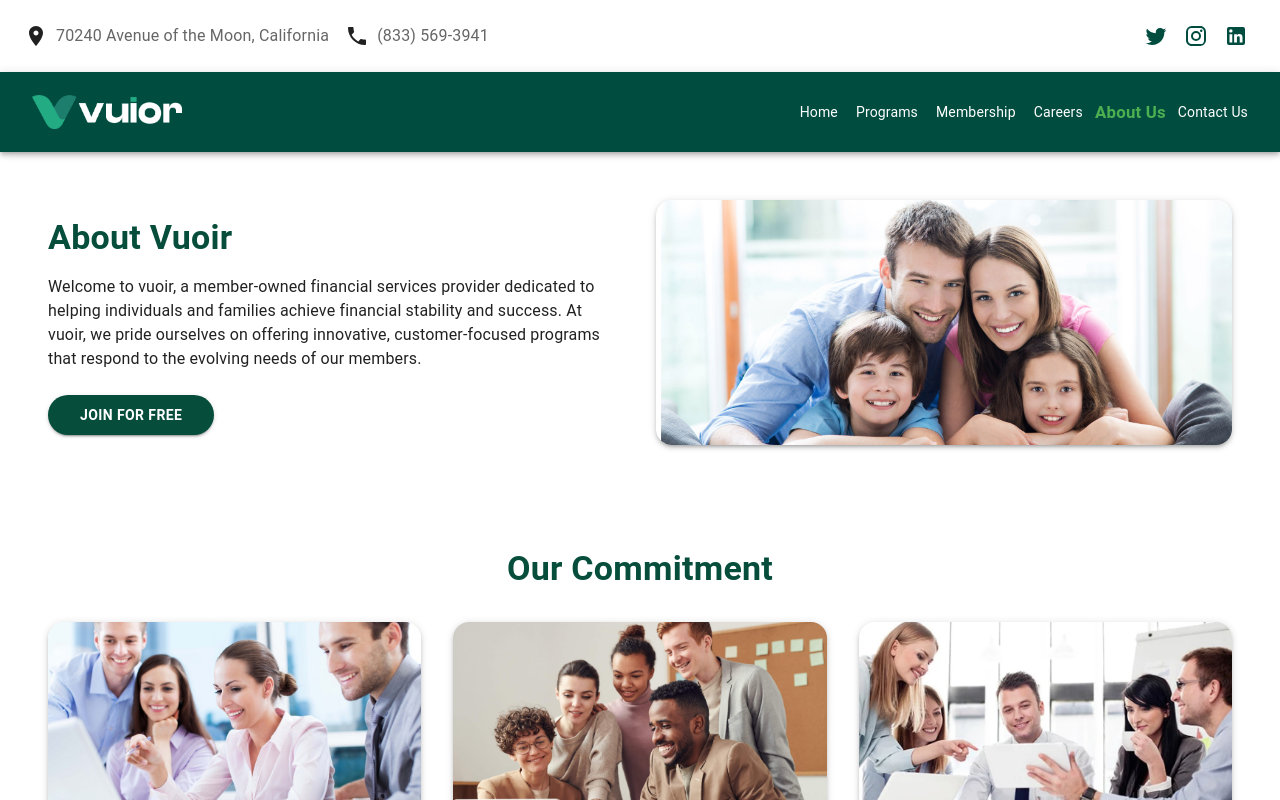
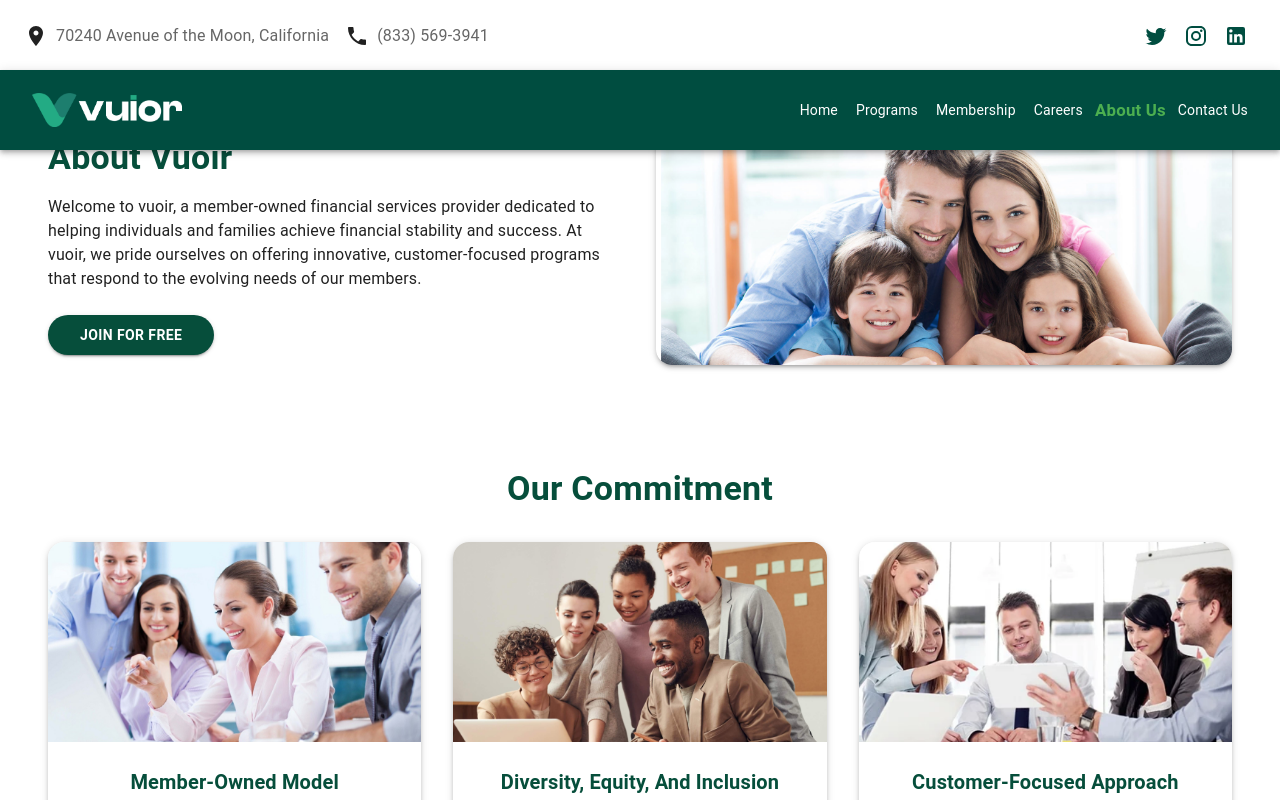
Before and after one commit to FaizanChoudhary/vuior, a React (Create React App) app: page /about-us in a window 1280 px wide. Shown: the top 800 px of the page. Built offline with nearby package versions, Linux system fonts and the light colour scheme.

Commit message:
Added Header Animation

```diff
--- a/src/components/Header.js
+++ b/src/components/Header.js
@@ -10,11 +10,12 @@
   Toolbar,
   Typography,
 } from "@mui/material";
-import React, { useState } from "react";
+import React, { useState, useEffect } from "react";
 import { Link, useLocation } from "react-router-dom";
 
 const Header = () => {
   const [drawerOpen, setDrawerOpen] = useState(false);
+  const [isSticky, setIsSticky] = useState(false);
   const location = useLocation();
 
   const toggleDrawer = (open) => () => {
@@ -29,6 +30,17 @@
     { text: "About Us", path: "/about-us" },
     { text: "Contact Us", path: "/contact-us" },
   ];
+
+  const handleScroll = () => {
+    setIsSticky(window.scrollY > 150); // Adjust threshold as needed
+  };
+
+  useEffect(() => {
+    window.addEventListener("scroll", handleScroll);
+    return () => {
+      window.removeEventListener("scroll", handleScroll);
+    };
+  }, []);
 
   const drawerList = () => (
     <Box
@@ -49,11 +61,15 @@
 
   return (
     <AppBar
-      position="sticky" // Make header sticky
+      position={isSticky ? "sticky" : "absolute"} // Make header sticky
       sx={{
         backgroundColor: "#004d40",
         padding: 1,
         zIndex: 1200, // Ensure header stays above content
+        transition: "transform 0.3s ease, opacity 0.3s ease",
+        transform: isSticky ? "translateY(0)" : "translateY(-100%)", // Slide in/out
+        // opacity: isSticky ? 1 : 0, // Fade in/out
+        top: isSticky ? 0 : 150, //
       }}
     >
       <Toolbar sx={{ justifyContent: "space-between" }}>
@@ -89,8 +105,6 @@
                 transition: "transform 0.3s ease, color 0.3s ease", // Smooth transition for zoom and color
                 "&:hover": {
                   color: "#4CAF50", // Green on hover
-                  // transform: "scale(1.2)", // Zoom in on hover,
-                  transition: "transform 0.1s ease, color 0.1s ease", // Smooth transition for zoom and color
                 },
               }}
             >
--- a/src/sections/Home/ConsultationForm.js
+++ b/src/sections/Home/ConsultationForm.js
@@ -20,6 +20,7 @@
   position: "relative",
   height: "80vh", // Full viewport height
   // width: "100vw", // Full viewport width
+  marginTop: "77px !important",
   display: "flex",
   alignItems: "center",
   justifyContent: "center",
```
